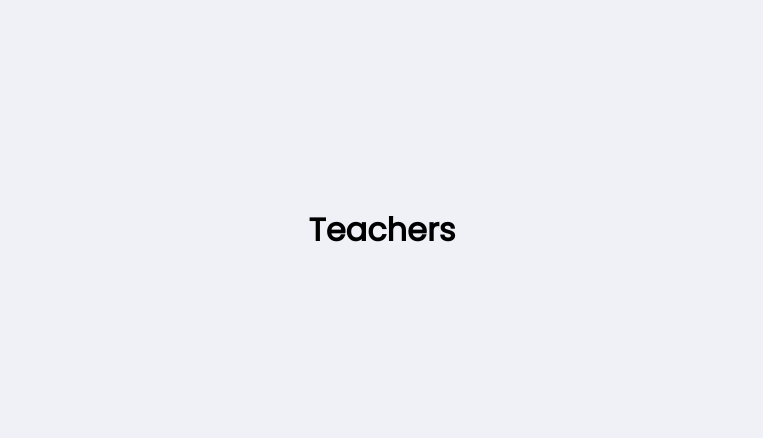
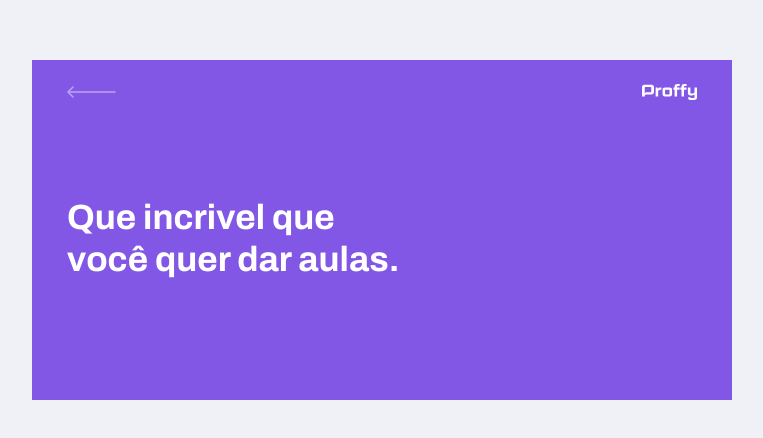
Before and after one commit to lisboaa/proff, a React (Create React App) app in the folder web/: page /give-class in a window 1280 px wide. Shown: the part 170-608 px from the top of the page, without its empty margins (258-1021 px from the left). Built offline with nearby package versions, Linux system fonts and the light colour scheme; the HTML template or start-up script is replaced by a standard one.

Commit message:
Modificações no css glocal, adicionado form na view de professores.

```diff
--- a/web/src/assets/styles/global.css
+++ b/web/src/assets/styles/global.css
@@ -42,6 +42,7 @@ body {
 
 body, input, button, textarea {
     font: 500 1.6rem Poppins;
+    color: var(--color-text-base);
 }
 
 .container {
--- a/web/src/pages/TeacherForm/index.tsx
+++ b/web/src/pages/TeacherForm/index.tsx
@@ -1,8 +1,12 @@
 import React from 'react';
+
+import PageHeader from '../../components/PageHeader';
 
 function TeacherForm() {
   return (
-    <h1>Teachers</h1>
+    <div id="page-header-form" className="container">
+      <PageHeader title="Que incrivel que você quer dar aulas."/>
+    </div>
   )
 }
 
```
